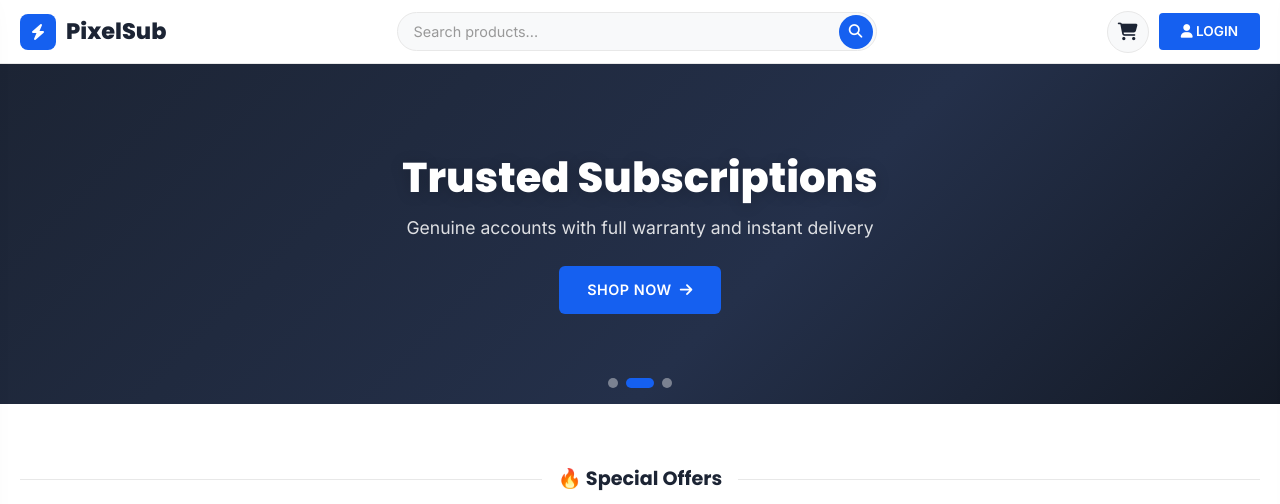
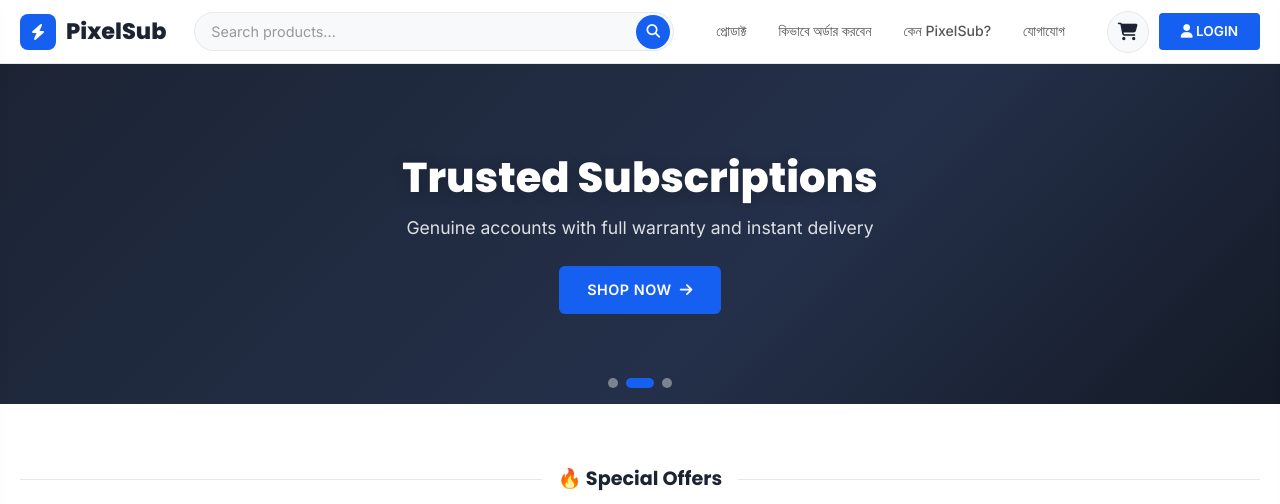
Before and after one commit to pixelsub/pixelsub-website, a website: page public/index.html in a window 1280 px wide. Shown: the top 504 px of the page. Drawn offline with Linux system fonts and the light colour scheme; no server answers.

Commit message:
Add header navigation shortcut links

```diff
--- a/public/index.html
+++ b/public/index.html
@@ -56,6 +56,13 @@
         </form>
         <div class="search-results" id="searchResults"></div>
       </div>
+
+      <nav class="header-nav" id="headerNav">
+        <a href="#all-products" class="header-nav-link">প্রোডাক্ট</a>
+        <a href="#how-to-order" class="header-nav-link">কিভাবে অর্ডার করবেন</a>
+        <a href="#why-choose-us" class="header-nav-link">কেন PixelSub?</a>
+        <a href="#support-cta" class="header-nav-link">যোগাযোগ</a>
+      </nav>
 
       <div class="header-actions">
         <button class="cart-btn" id="cartBtn" aria-label="Shopping cart">
--- a/public/style.css
+++ b/public/style.css
@@ -246,6 +246,30 @@ input, select, textarea {
   justify-content: space-between;
   height: 100%;
   gap: 20px;
+}
+
+/* Desktop nav links */
+.header-nav {
+  display: flex;
+  align-items: center;
+  gap: 4px;
+}
+.header-nav-link {
+  padding: 6px 14px;
+  border-radius: 8px;
+  font-size: 0.88rem;
+  font-weight: 500;
+  color: var(--text-secondary);
+  text-decoration: none;
+  white-space: nowrap;
+  transition: color 0.2s, background 0.2s;
+}
+.header-nav-link:hover {
+  color: var(--primary);
+  background: rgba(var(--primary-rgb), 0.08);
+}
+@media(max-width: 960px) {
+  .header-nav { display: none; }
 }
 
 .header-left {
```
